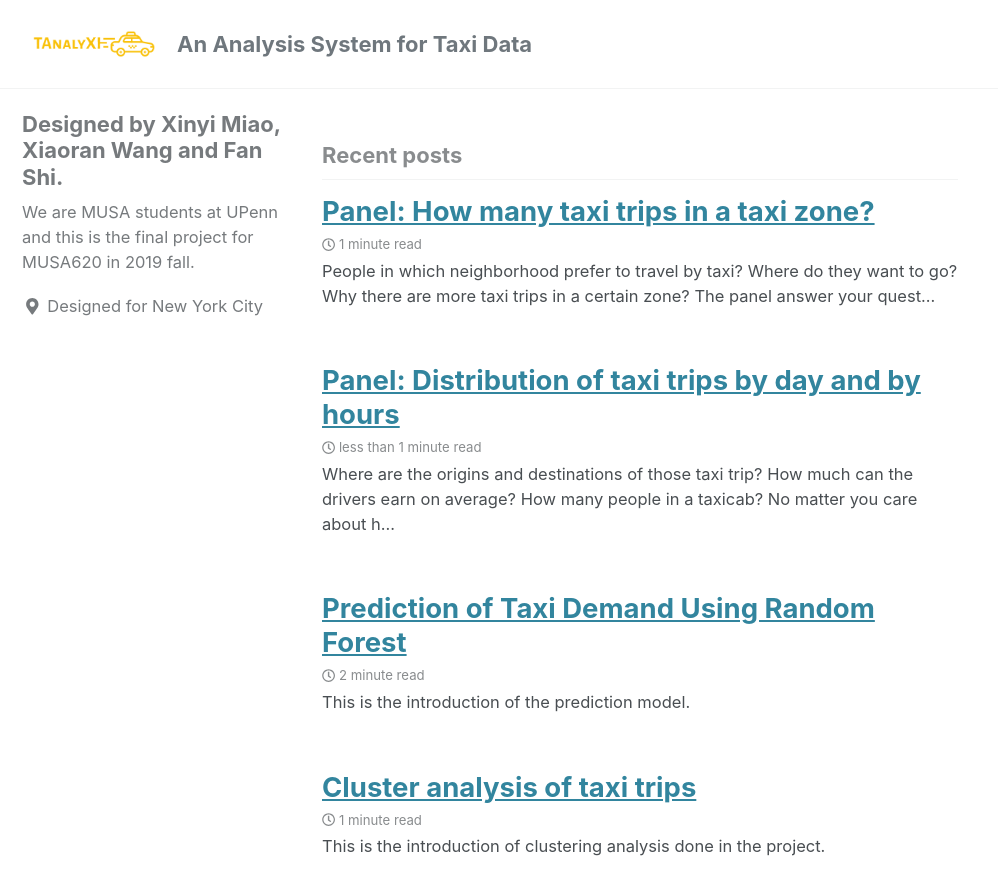
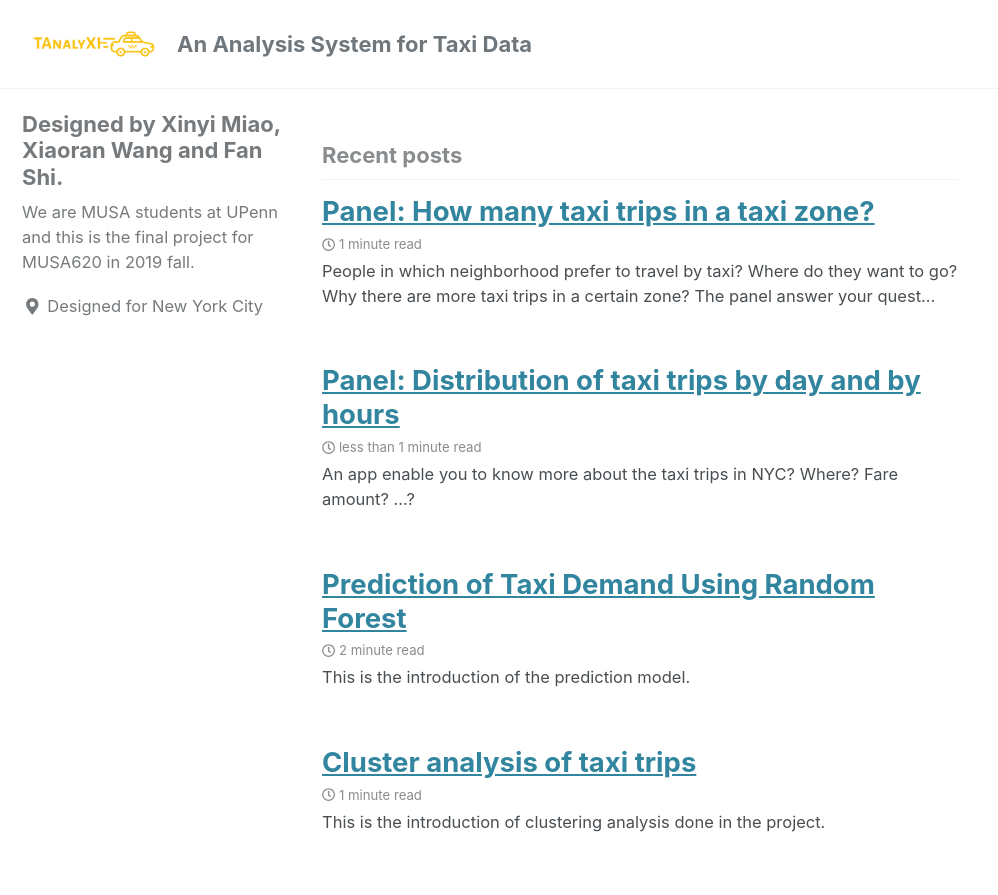
Before and after one commit to XinyiMsumyee/my-pages-starter, a Jekyll site: the page built from index.html, in a window 1280 px wide and 900 px high. Shown: the top 895 px of the window, without its empty margins (0-998 px from the left). Built offline with Jekyll 4.4.1, drawn with Linux system fonts in a browser that asks for light colours; cached includes are drawn as plain includes; nearby versions of some CDN libraries; a script that is not in the unit is left out; the list of posts is cut into pages by our own code.

Commit message:
shorten intro

```diff
--- a/_posts/2019-12-15-panel1.md
+++ b/_posts/2019-12-15-panel1.md
@@ -3,7 +3,7 @@ title: "Panel: Distribution of taxi trips by day and by hours"
 date: 2019-12-14
 published: true
 tags: [dataviz, hvplot, altair, datashader, panel]
-excerpt: "Where are the origins and destinations of those taxi trip? How much can the drivers earn on average? How many people in a taxicab? No matter you care about hourly or daily trips, the panel will give you the answers."
+excerpt: "An app enable you to know more about the taxi trips in NYC? Where? Fare amount? ...?"
 toc: True
 toc_sticky: true
 
```
